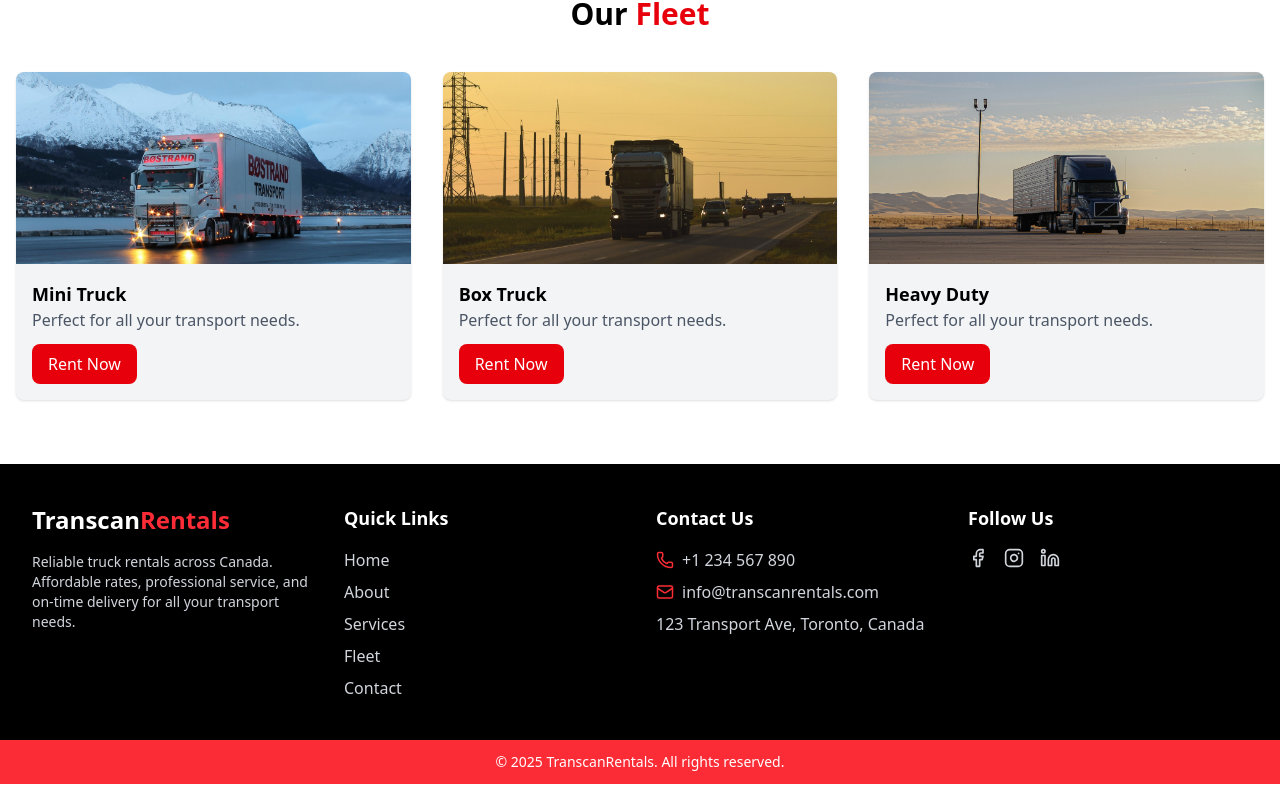
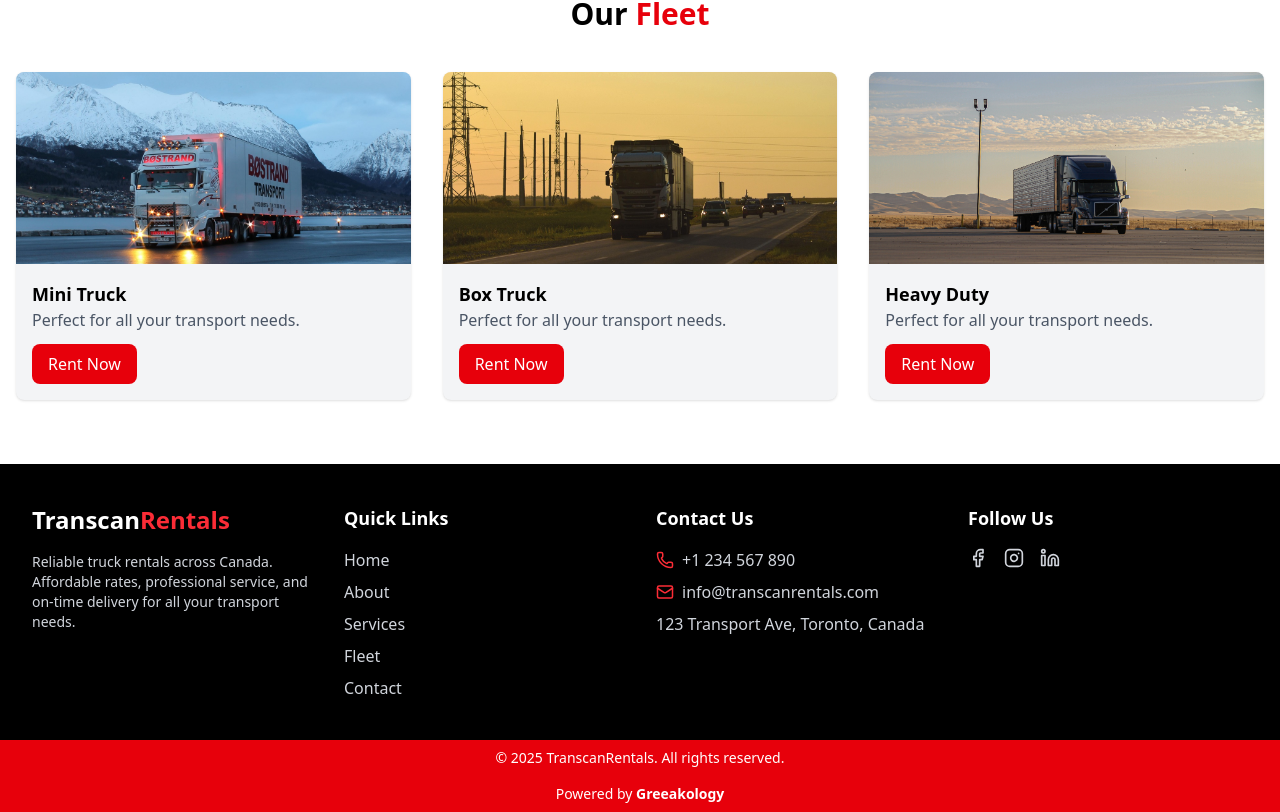
Before and after one commit to Shubham-juris/transcanrentals, a React (Vite) app: page / in a window 1280 px wide. Shown: the part 1336-2148 px from the top of the page. Before the commit the page ends 2120 px from the top, so only its background shows below. Built offline with nearby package versions, Linux system fonts and the light colour scheme.

Commit message:
change footer page

```diff
--- a/src/components/common/Footer.jsx
+++ b/src/components/common/Footer.jsx
@@ -89,8 +89,11 @@ const Footer = () => {
         </div>
 
         {/* Bottom Bar */}
-        <div className="bg-red-500 text-white text-center py-3 text-sm">
+        <div className="bg-red-600 text-white text-center py-2 text-sm">
           © {new Date().getFullYear()} TranscanRentals. All rights reserved.
+        </div>
+        <div className="bg-red-600 text-white text-center py-2 text-sm">
+          Powered by <span className="font-semibold">Greeakology</span>
         </div>
       </footer>
     </>
```
